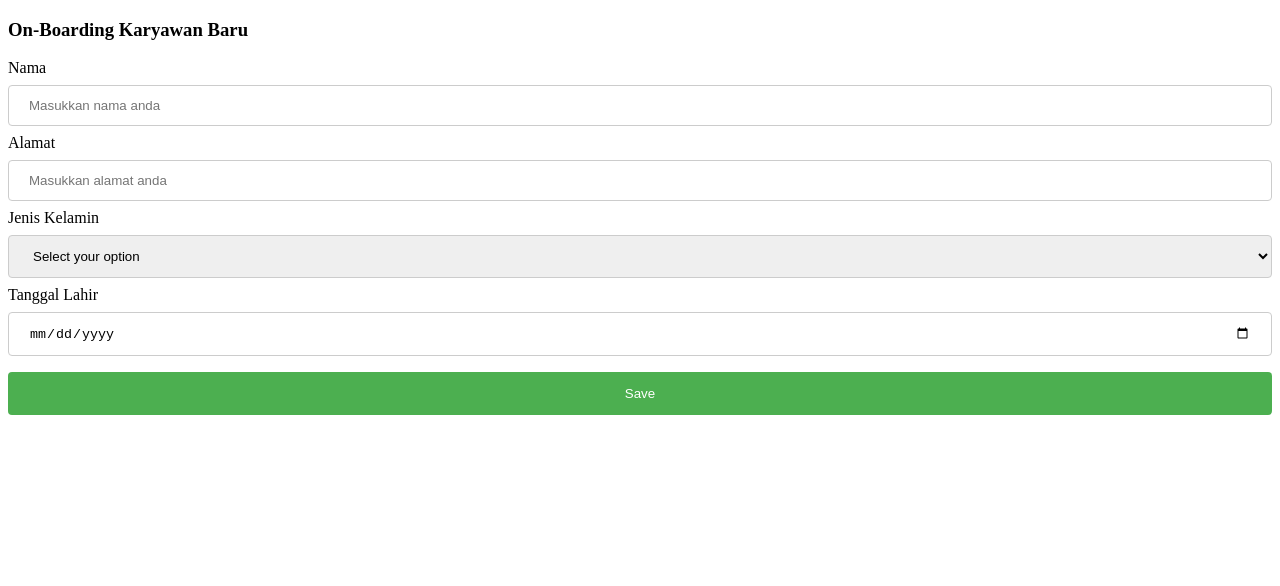
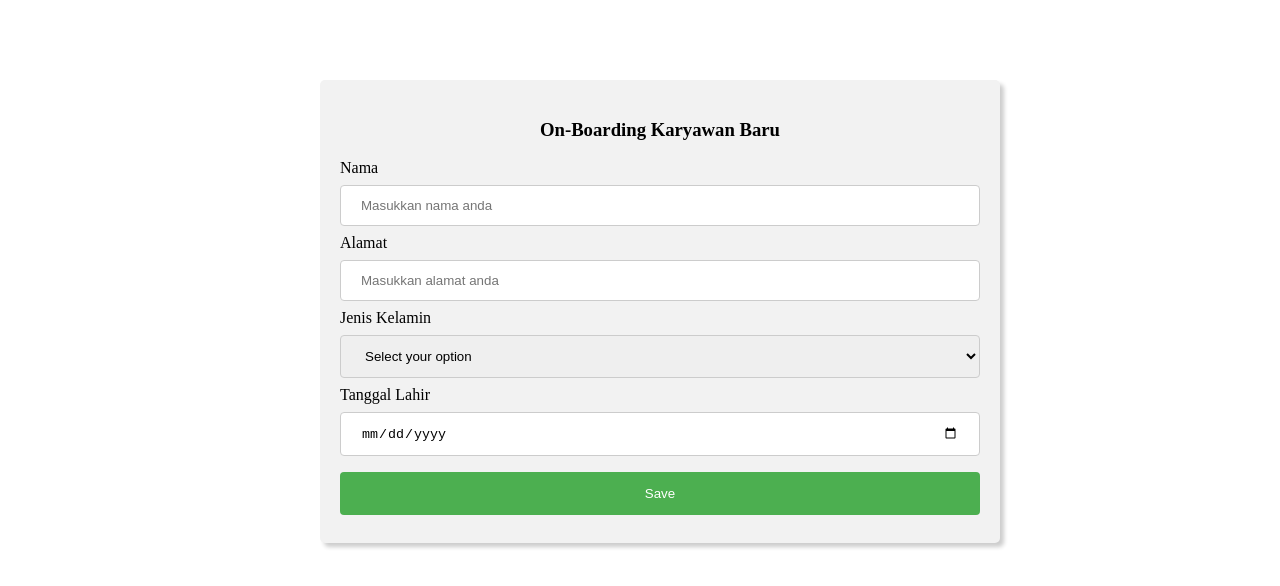
Before and after one commit to franssitohang/franssitohang.github.io, a plain HTML site: page index.html in a window 1280 px wide. Drawn offline with Linux system fonts and the light colour scheme.

Commit message:
Update index.html

```diff
--- a/index.html
+++ b/index.html
@@ -5,6 +5,15 @@
 <title>Test</title>
 </head>
 <style>
+
+.onboard {
+  width:50%;
+  right: 25%;
+  position: absolute;
+  left: 25%;
+  top:10%;
+}
+
 input[type=text],input[type=date], select {
   width: 100%;
   padding: 12px 20px;
@@ -34,11 +43,13 @@ div {
   border-radius: 5px;
   background-color: #f2f2f2;
   padding: 20px;
+  box-shadow: 4px 4px 4px rgba(0,0,0,0.2);
 }
 </style>
 <body>
 
-  	<h3>On-Boarding Karyawan Baru</h3>
+<div class="onboard">
+	<h3 style="text-align:center;">On-Boarding Karyawan Baru</h3>
   		<label for="nama">Nama</label>
     	<input type="text" id="nama" placeholder="Masukkan nama anda">
   		<label for="alamat">Alamat</label>
@@ -52,7 +63,7 @@ div {
    		<label for="tgllahir">Tanggal Lahir</label>
   		<input type="date" id="tgllahir">
     	<button type="button" onclick="getInputValue();">Save</button>
-
+</div>
 <script>
 function getInputValue(){
 	// Selecting the input element and get value
```
Lines whose indentation alone changed are shown as unchanged.
